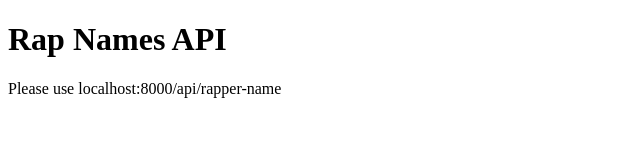
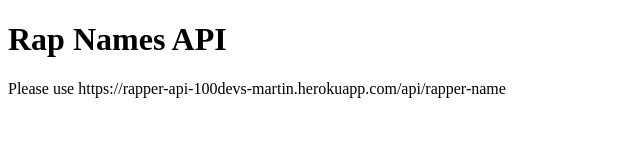
Before and after one commit to javischak/rap-names-api, a website: page index.html in a window 1280 px wide. Shown: the whole page, without its empty margins (0-640 px from the left). Drawn offline with Linux system fonts and the light colour scheme.

Commit message:
added new web link

```diff
--- a/index.html
+++ b/index.html
@@ -8,6 +8,6 @@
 </head>
 <body>
     <h1>Rap Names API</h1>
-    <p>Please use localhost:8000/api/rapper-name</p>
+    <p>Please use https://rapper-api-100devs-martin.herokuapp.com/api/rapper-name</p>
 </body>
 </html>
```
